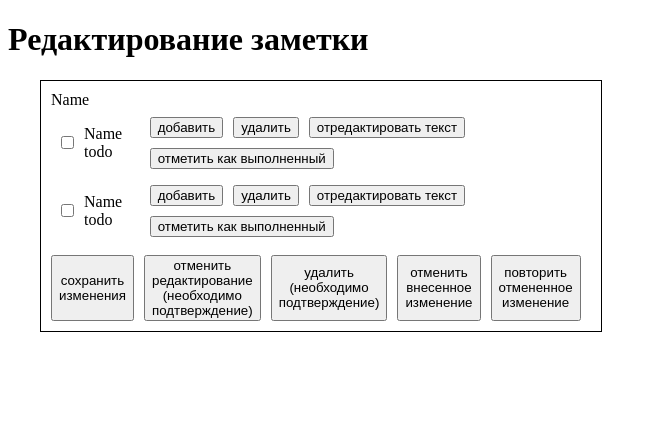
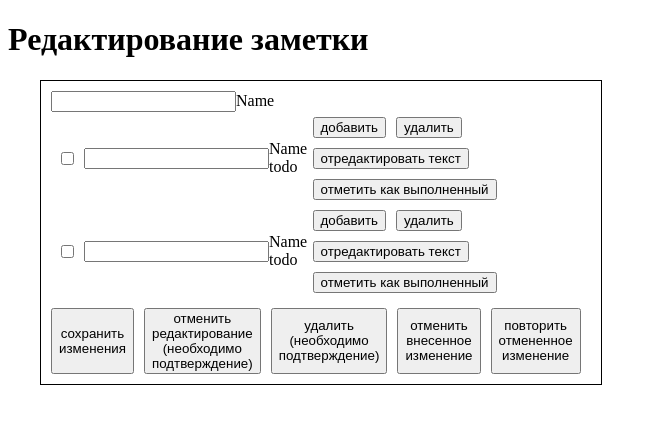
Before and after one commit to YuliaPetukhova/nuxt-project-todo, a Nuxt app: page /edit/1 in a window 1280 px wide. Shown: the top 424 px of the page, without its empty margins (0-657 px from the left). Built offline with nearby package versions, Linux system fonts and the light colour scheme.

Commit message:
создание новой заметки и сохранение состояния в локальное хранилище

```diff
--- a/pages/List.vue
+++ b/pages/List.vue
@@ -1,6 +1,15 @@
 <script setup lang="ts">
 const list = useListStore();
 const router = useRouter();
+
+onMounted(() => {
+  list.loadState();
+});
+
+function createNote() {
+  const newNoteId = list.createNote();
+  router.push(`/edit/${newNoteId}`);
+}
 
 function editNote(id: number) {
   router.push(`/edit/${id}`);
@@ -14,7 +23,7 @@ function deleteNote(id: number) {
 </script>
 
 <template>
-  <button class="new-note">перейти к созданию новой заметки</button>
+  <button class="new-note" @click="createNote()">перейти к созданию новой заметки</button>
 
   <div class="container">
     <div class="note" v-for="note in list.notes" :key="note.name">
@@ -46,7 +55,7 @@ function deleteNote(id: number) {
 
 .container {
   display: grid;
-  grid-template-columns: repeat(6, 1fr);
+  grid-template-columns: repeat(3, 1fr);
   gap: 10px;
   margin: 0 auto;
   max-width: 1200px;
--- a/pages/edit/[id].vue
+++ b/pages/edit/[id].vue
@@ -8,11 +8,12 @@ const list = useListStore();
   <div class="container">
     <div class="note">
       <div class="title">
-        Name
+        <input type="text">Name
+
         <div class="todo">
           <div class="todo-item">
             <input type="checkbox" class="checkbox">
-            <p class="todo-name">Name todo</p>
+            <input type="text" class="todo-name">Name todo
 
             <div class="todo-actions">
               <button class="todo-action">добавить</button>
@@ -24,7 +25,7 @@ const list = useListStore();
 
           <div class="todo-item">
             <input type="checkbox" class="checkbox">
-            <p class="todo-name">Name todo</p>
+            <input type="text" class="todo-name">Name todo
 
             <div class="todo-actions">
               <button class="todo-action">добавить</button>
--- a/stores/list.ts
+++ b/stores/list.ts
@@ -28,8 +28,33 @@ export const useListStore = defineStore('listStore', {
     }),
 
     actions: {
+        createNote(newNoteId: number) {
+            const newNote = {
+                id: this.notes.length ? this.notes[this.notes.length - 1].id + 1 : 1,
+                name: '',
+                todo: [],
+                buttonEdit: 'перейти к изменению',
+                buttonDelete: 'удалить (необходимо подтверждение)',
+            };
+            this.notes.push(newNote);
+            this.saveState();
+            return newNote.id;
+        },
+
         deleteNote(id: number) {
             this.notes = this.notes.filter(note => note.id !== id);
+            this.saveState();
         },
+
+        saveState() {
+            localStorage.setItem('listNotes', JSON.stringify(this.notes));
+        },
+
+        loadState() {
+            const savedNotes = localStorage.getItem('listNotes');
+            if (savedNotes) {
+                this.notes = JSON.parse(savedNotes);
+            }
+        }
     }
 })
```
